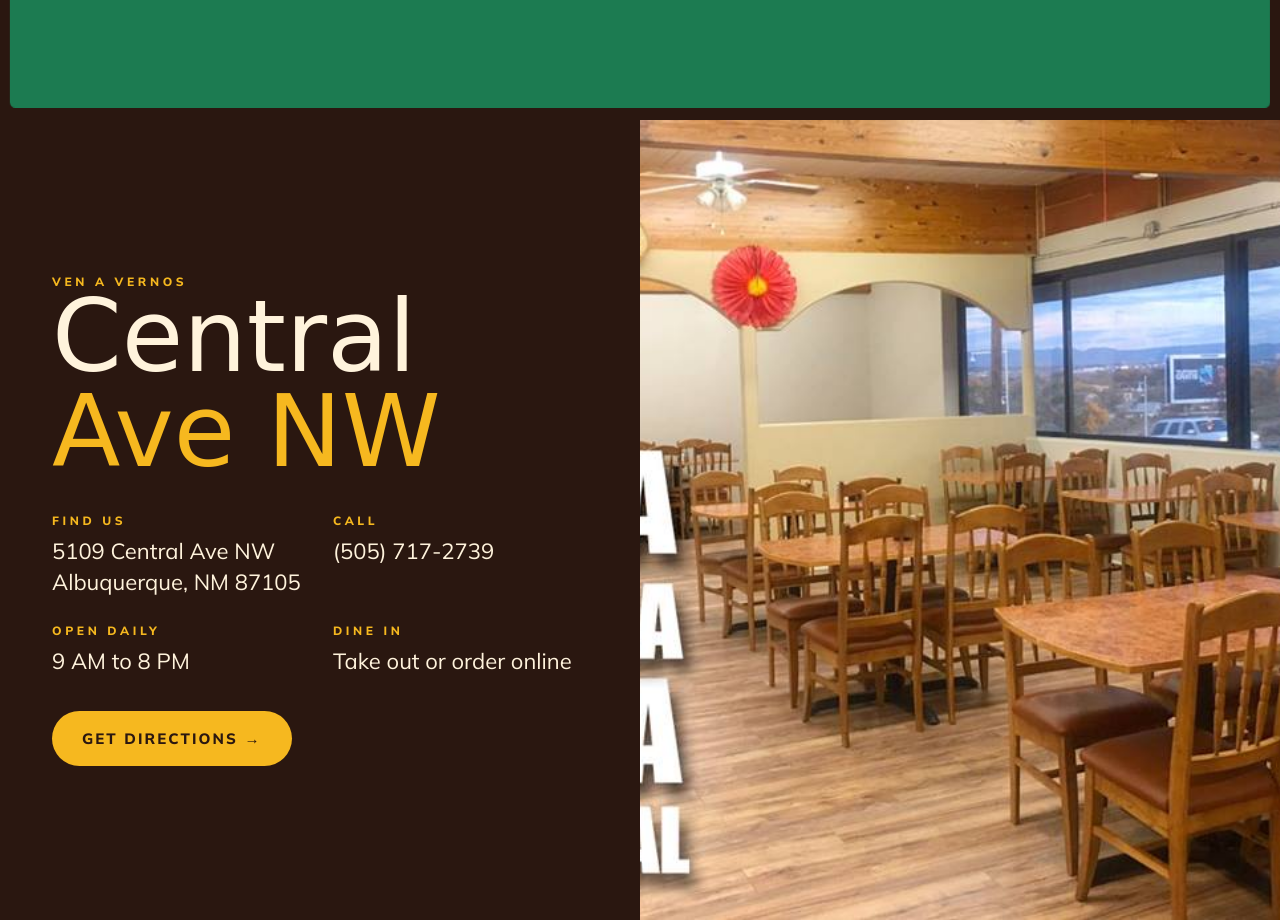
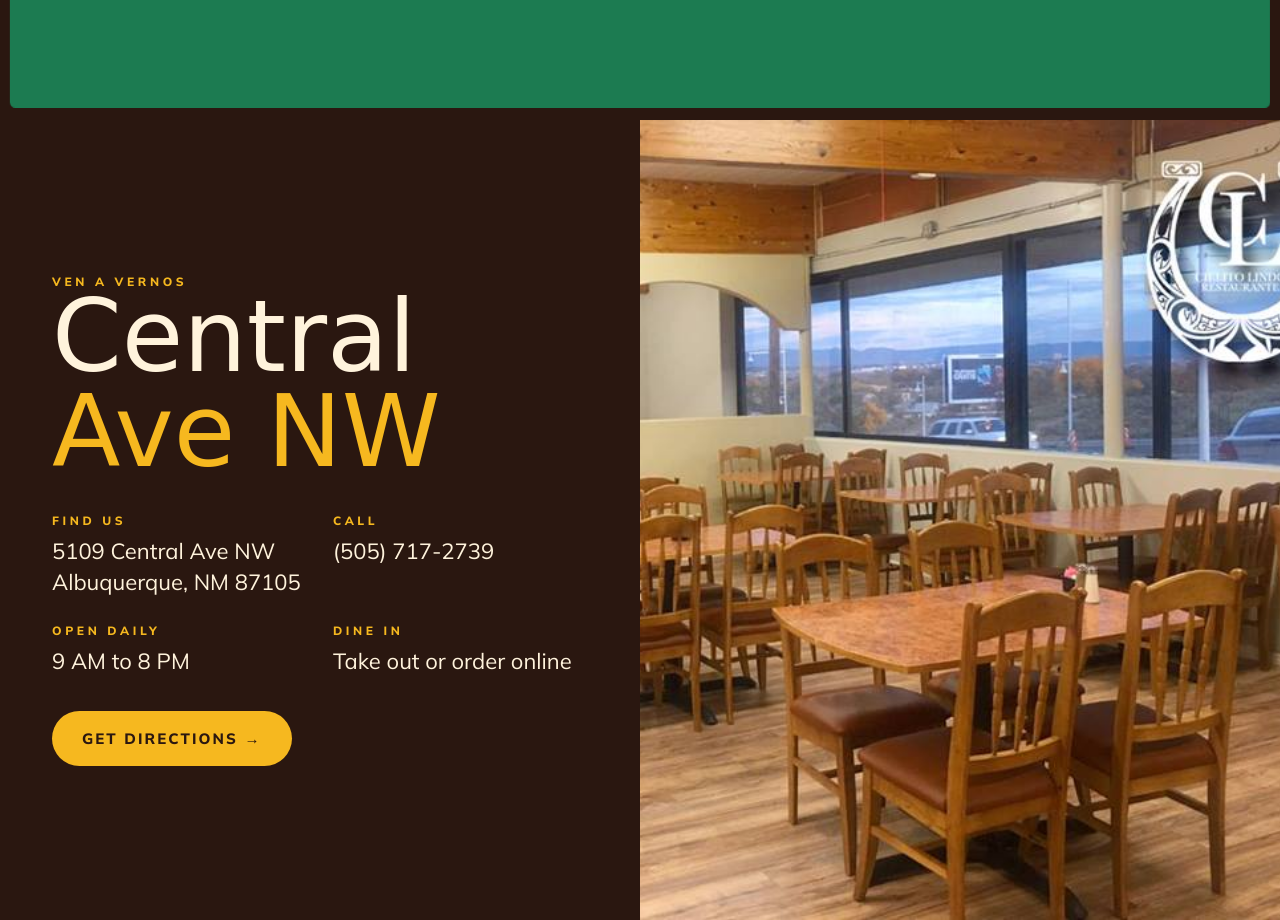
Before and after one commit to adripeeps-dotcom/sites, a plain HTML site: page cielito-lindo/index.html in a window 1280 px wide. Shown: the part 3880-4800 px from the top of the page. Drawn offline with Linux system fonts and the light colour scheme; a web font is replaced by a local one.

Commit message:
Publish cielito-lindo

```diff
--- a/cielito-lindo/index.html
+++ b/cielito-lindo/index.html
@@ -76,7 +76,7 @@ a{color:inherit;text-decoration:none}
 .p6 .info{display:grid;grid-template-columns:1fr 1fr;gap:26px;margin:34px 0}
 .p6 .info .lab{color:var(--yel);display:block;margin-bottom:8px}.p6 .info p{font-size:22px;line-height:1.4}
 .p6 .go{align-self:flex-start;font-weight:800;font-size:15px;letter-spacing:.14em;text-transform:uppercase;padding:18px 30px;border-radius:40px;background:var(--yel);color:var(--wood)}
-.p6 .r{position:relative}.p6 .r img{position:absolute;inset:0;width:100%;height:100%;object-fit:cover}
+.p6 .r{position:relative}.p6 .r img{position:absolute;inset:0;width:100%;height:100%;object-fit:cover;object-position:85% 50%}
 footer{background:var(--or);color:var(--wood);padding:40px 52px;display:flex;justify-content:space-between;align-items:center;position:relative;z-index:5}
 footer .S{font-size:80px}
 @media (max-width:820px){
```
